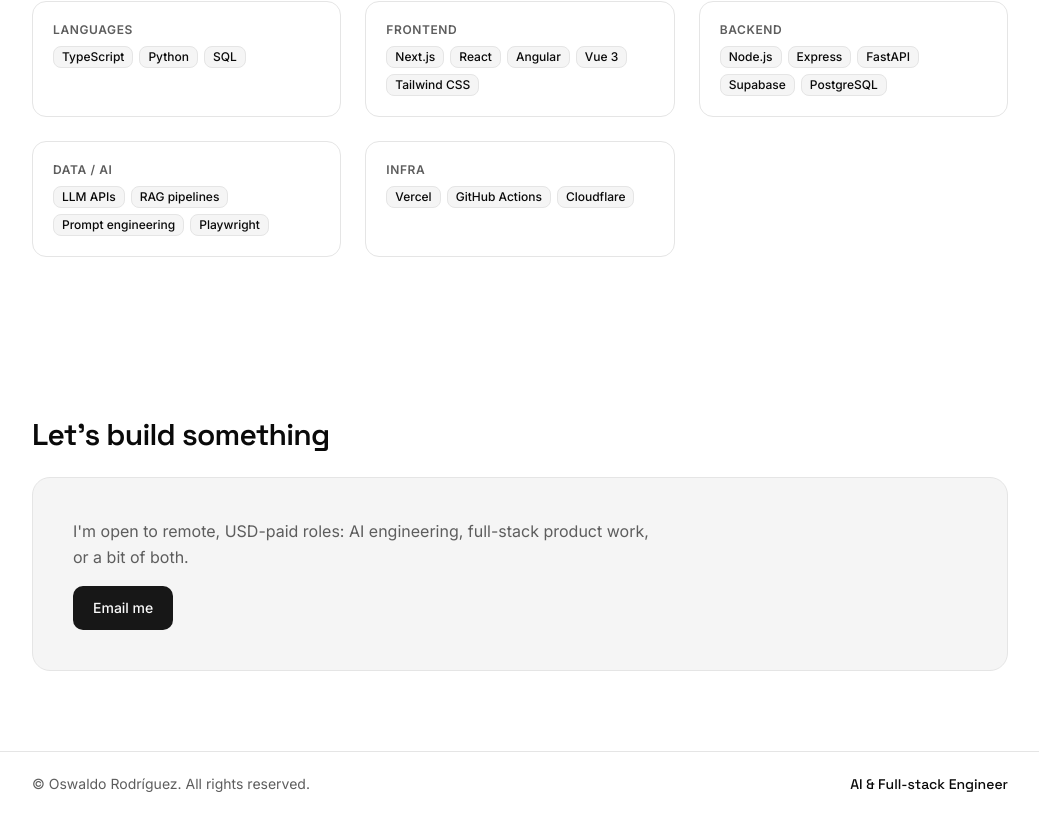
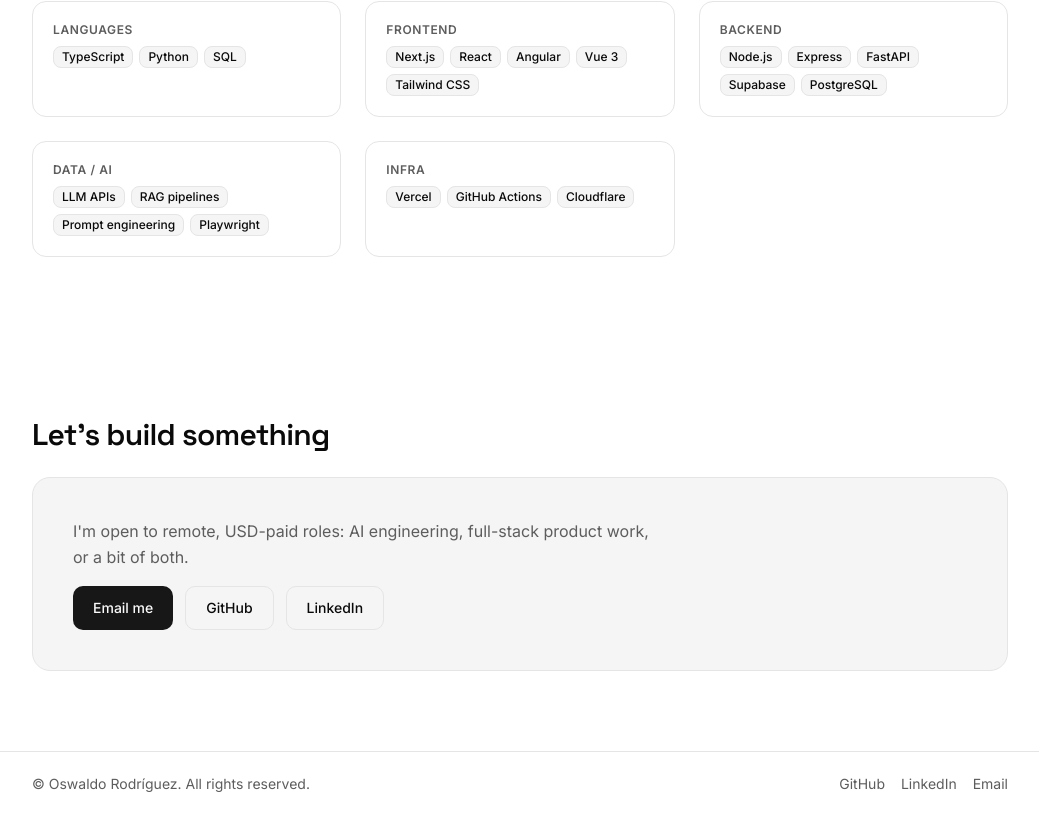
Before and after one commit to OswaldoRodriguez123/portfolio, a Next.js app: page /en in a window 1280 px wide. Shown: the part 2235-3051 px from the top of the page, without its empty margins (120-1159 px from the left). Built offline with nearby package versions, Linux system fonts and the light colour scheme; no server answers.

Commit message:
feat: link linkedin and drop unverifiable metric markers

```diff
--- a/components/contact-cta.tsx
+++ b/components/contact-cta.tsx
@@ -9,12 +9,30 @@ export function ContactCta() {
       <p className="max-w-xl text-base leading-relaxed text-muted-foreground">
         {t("contactBody")}
       </p>
+      <div className="flex flex-wrap items-center gap-3">
         <a
           href={`mailto:${site.email}`}
           className="inline-flex h-11 items-center rounded-lg bg-primary px-5 text-sm font-medium text-primary-foreground transition-colors hover:bg-primary/90 focus-visible:outline-2 focus-visible:outline-offset-2"
         >
           {t("email")}
         </a>
+        <a
+          href={site.github}
+          target="_blank"
+          rel="noreferrer"
+          className="inline-flex h-11 items-center rounded-lg border border-border px-5 text-sm font-medium text-foreground transition-colors hover:bg-background focus-visible:outline-2 focus-visible:outline-offset-2"
+        >
+          GitHub
+        </a>
+        <a
+          href={site.linkedin}
+          target="_blank"
+          rel="noreferrer"
+          className="inline-flex h-11 items-center rounded-lg border border-border px-5 text-sm font-medium text-foreground transition-colors hover:bg-background focus-visible:outline-2 focus-visible:outline-offset-2"
+        >
+          LinkedIn
+        </a>
+      </div>
     </div>
   );
 }
--- a/components/site-footer.tsx
+++ b/components/site-footer.tsx
@@ -1,15 +1,39 @@
 import { useTranslations } from "next-intl";
+import { site } from "@/lib/site";
 
 export function SiteFooter() {
   const t = useTranslations("footer");
 
   return (
     <footer className="border-t border-border">
-      <div className="mx-auto flex h-16 w-full max-w-5xl items-center justify-between gap-4 px-4 text-sm text-muted-foreground sm:px-6">
+      <div className="mx-auto flex min-h-16 w-full max-w-5xl flex-wrap items-center justify-between gap-3 px-4 py-3 text-sm text-muted-foreground sm:flex-nowrap sm:px-6">
         <p>
           © Oswaldo Rodríguez. {t("rights")}
         </p>
-        <p className="font-heading font-medium text-foreground">{t("role")}</p>
+        <nav aria-label={t("navLabel")} className="flex flex-wrap items-center gap-4">
+          <a
+            href={site.github}
+            target="_blank"
+            rel="noreferrer"
+            className="rounded-sm hover:text-foreground focus-visible:outline-2 focus-visible:outline-offset-2"
+          >
+            GitHub
+          </a>
+          <a
+            href={site.linkedin}
+            target="_blank"
+            rel="noreferrer"
+            className="rounded-sm hover:text-foreground focus-visible:outline-2 focus-visible:outline-offset-2"
+          >
+            LinkedIn
+          </a>
+          <a
+            href={`mailto:${site.email}`}
+            className="rounded-sm hover:text-foreground focus-visible:outline-2 focus-visible:outline-offset-2"
+          >
+            Email
+          </a>
+        </nav>
       </div>
     </footer>
   );
--- a/content/projects/mail-triage.ts
+++ b/content/projects/mail-triage.ts
@@ -56,7 +56,6 @@ export const project: Project = {
     results: [
       "Open-sourced with CI tests (GitHub Actions) and an OpenCode skill wrapping the CLI for interactive use.",
       "Every triage run produces an auditable report: score and reason per message, and full undo for any batch.",
-      "TODO(metric): messages triaged / false-positive rate",
     ],
   },
   es: {
@@ -101,7 +100,6 @@ export const project: Project = {
     results: [
       "Publicado en GitHub con tests en CI (GitHub Actions) y una skill de OpenCode que envuelve el CLI para uso interactivo.",
       "Cada corrida produce un informe auditable: puntaje y razón por mensaje, y undo completo de cualquier lote.",
-      "TODO(metric): mensajes triados / tasa de falsos positivos",
     ],
   },
 };
--- a/content/projects/maps-gluten-rag.ts
+++ b/content/projects/maps-gluten-rag.ts
@@ -48,7 +48,6 @@ export const project: Project = {
     results: [
       "Runs fully automated and free in a public repo: extraction, dedup, enrichment and publishing, Mondays at 13:00 Chile time.",
       "Three outputs from one list: a NotebookLM-ready Markdown file, `jsonl` for embeddings and a separate `_menus.jsonl` with dishes, prices and allergens.",
-      "TODO(metric): places extracted / weekly runs",
     ],
   },
   es: {
@@ -86,7 +85,6 @@ export const project: Project = {
     results: [
       "Corre de forma totalmente automatizada y gratuita en un repo público: extracción, deduplicación, enriquecimiento y publicación, los lunes a las 13:00 hora de Chile.",
       "Tres salidas desde una lista: un Markdown listo para NotebookLM, `jsonl` para embeddings y un `_menus.jsonl` separado con platos, precios y alérgenos.",
-      "TODO(metric): lugares extraídos / corridas semanales",
     ],
   },
 };
--- a/lib/seo.ts
+++ b/lib/seo.ts
@@ -39,10 +39,7 @@ export function personJsonLd() {
     name: site.name,
     jobTitle: "AI & Full-stack Engineer",
     url: siteUrl,
-    sameAs: [
-      "https://github.com/OswaldoRodriguez123",
-      // TODO(linkedin): add LinkedIn profile URL once the user provides it
-    ],
+    sameAs: [site.github, site.linkedin],
   };
 }
 
--- a/lib/site.ts
+++ b/lib/site.ts
@@ -1,4 +1,6 @@
 export const site = {
   name: "Oswaldo Rodríguez",
   email: "oswaldo_rodriguez_1@hotmail.com",
+  linkedin: "https://www.linkedin.com/in/oswaldorodriguez20",
+  github: "https://github.com/OswaldoRodriguez123",
 } as const;
--- a/messages/en.json
+++ b/messages/en.json
@@ -48,7 +48,7 @@
   },
   "footer": {
     "rights": "All rights reserved.",
-    "role": "AI & Full-stack Engineer"
+    "navLabel": "Profiles"
   },
   "meta": {
     "title": "Oswaldo Rodríguez — AI & Full-stack Engineer",
--- a/messages/es.json
+++ b/messages/es.json
@@ -48,7 +48,7 @@
   },
   "footer": {
     "rights": "Todos los derechos reservados.",
-    "role": "Ingeniero de IA y Full-stack"
+    "navLabel": "Perfiles"
   },
   "meta": {
     "title": "Oswaldo Rodríguez — Ingeniero de IA y Full-stack",
```
Lines whose indentation alone changed are shown as unchanged.
